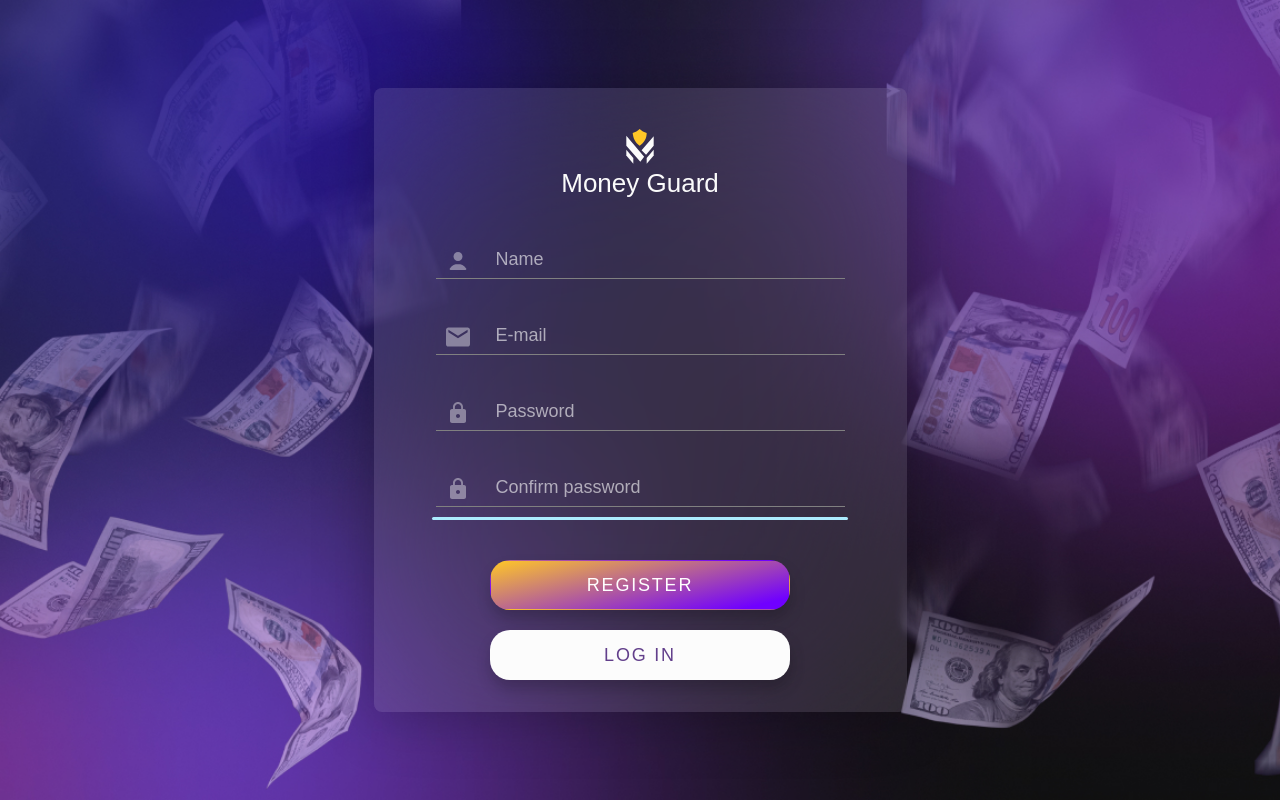
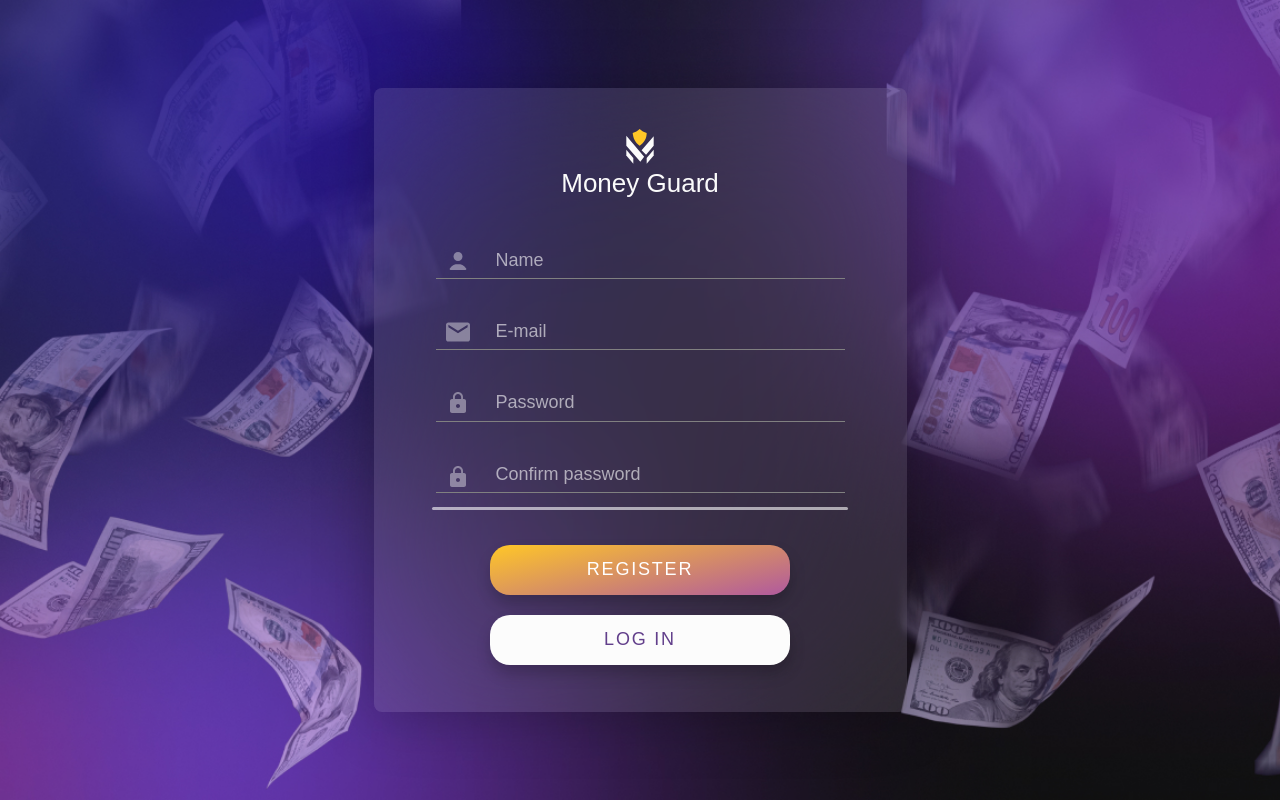
Before and after one commit to IshNekittt/code-guard-frontend, a React (Vite) app: page / in a window 1280 px wide. Built offline with nearby package versions, Linux system fonts and the light colour scheme.

Commit message:
registration desktop version

```diff
--- a/src/components/registerForm/registerForm.jsx
+++ b/src/components/registerForm/registerForm.jsx
@@ -40,37 +40,40 @@ const RegistrationForm = () =>{
                     </svg>
                     <input type="text" placeholder="Name" {...register('name')} />
                 </div>
-                {errors.name && <p className={s.errorMessage}>{errors.name.message}</p>}
-
+                <p className={s.errorMessage}>
+                    {errors.name?.message || '\u00A0'}
+                </p>
                 <div className={s.inputGroup}>
                     <svg className={s.inputIcon} width="24" height="24">
                         <use href="/src/assets/icons.svg#icon-email"></use>
                     </svg>
                     <input type="email" placeholder="E-mail" {...register('email')} />
                 </div>
-                {errors.email && <p className={s.errorMessage}>{errors.email.message}</p>}
-
+                <p className={s.errorMessage}>
+                    {errors.email?.message || '\u00A0'}
+                </p>
                 <div className={s.inputGroup}>
                     <svg className={s.inputIcon} width="24" height="24">
                         <use href="/src/assets/icons.svg#icon-password"></use>
                     </svg>
                     <input type="password" placeholder="Password" {...register('password')} />
                 </div>
-                {errors.password && <p className={s.errorMessage}>{errors.password.message}</p>}
-
-                <div className={s.inputGroup} style={{marginBottom: '10px'}}>
+                <p className={s.errorMessage}>
+                    {errors.password?.message || '\u00A0'}
+                </p>
+                <div className={s.inputGroup} style={{marginBottom: '10px', height: '40px'}}>
                     <svg className={s.inputIcon} width="24" height="24">
                         <use href="/src/assets/icons.svg#icon-password"></use>
                     </svg>
                     <input type="password" placeholder="Confirm password" {...register('confirmPassword')} />
-                    {errors.confirmPassword && (<p className={s.errorMessage}>{errors.confirmPassword.message}</p>)}
-
                 </div>
-
 
                 <div className={s.progressBar}>
                     <div className={s.progress} style={{ width: `${progressPercent}%` }}></div>
                 </div>
+                <p className={s.errorMessage} style={{top: '-50px'}}>
+                    {errors.confirmPassword?.message || '\u00A0'}
+                </p>
 
                 <button type="submit" className={s.registerButton}>
                     Register
--- a/src/components/registerForm/registerForm.module.css
+++ b/src/components/registerForm/registerForm.module.css
@@ -43,40 +43,47 @@ body{
     width: 409px;
 }
 
-.inputGroup:last-child {
-    margin-bottom: 0 !important;
-}
 .inputIcon {
     position: absolute;
+    left: 10px;
     top: 50%;
-    left: 10px;
     transform: translateY(-50%);
     color: gray;
   }
-
   .inputGroup input {
     width: 100%;
-    padding: 10px 10px 10px 40px;
+    padding: 5px 10px 5px 60px;
     background: transparent;
     border: none;
     border-bottom: 1px solid gray;
     color: white;
     outline: none;
     box-sizing: border-box;
+    font-family: "Poppins", sans-serif;
+    font-weight: 400;
+    font-size: 18px;
+    line-height: 1.4;
   }
 
   .inputGroup input::placeholder {
     font-family: "Poppins", sans-serif;
-    padding-left: 20px;
     font-weight: 400;
     font-size: 18px;
     color: rgba(255, 255, 255, 0.6);
   }
 
+  .inputGroup input:focus,
+.inputGroup input:hover {
+  margin-bottom: 0;
+}
   .errorMessage {
-    font-size: 12px;
+    font-size: 14px;
     color: red;
+    position: relative;
+    top: -40px;
+    margin-bottom: -40px;
 }
+
 .inputError {
   border-bottom: 1px solid red !important; /* червона підкреслена рамка для помилки */
 }
@@ -84,12 +91,12 @@ body{
 
 .progressBar {
     position: relative;
-    background: #acebfe; /* світло-сірий фон */
-    height: 3px;
+    background: rgba(255, 255, 255, 0.6); /* білий з прозорістю 60% */    height: 3px;
     border-radius: 10px;
     margin: 0 0 40px 0;
     width: 78%;
     overflow: hidden;
+    box-sizing: border-box;
 }
 
 .progress {
@@ -97,18 +104,21 @@ body{
   top: 0;
   left: 0;
   height: 100%;
-  width: 100%; /* або скільки потрібно (відсоток заповнення) */
-  background: #FFC727; /* однотонний яскраво-жовтий */
+  width: 100%;
+  background: #FFC727;
   border-radius: 10px;
   transition: width 0.3s ease;
 }
 
 .registerButton {
+  box-sizing: border-box;
+  border: none;
   border-radius: 20px;
   width: 300px;
   height: 50px;
   box-shadow: 1px 9px 15px 0 rgba(0, 0, 0, 0.2);
   background: linear-gradient(167deg, #ffc727 0%, #9e40ba 61.46%, #7000ff 90.54%);
+  background-size: 200% 200%;
   font-family: "Poppins", sans-serif;
   font-weight: 400;
   font-size: 18px;
@@ -117,7 +127,14 @@ body{
   text-align: center;
   color: #fff;
   margin-bottom: 20px;
+  transition: background-position 0.5s ease;
+  cursor: pointer;
 }
+
+.registerButton:hover {
+  background-position: right center;
+}
+
 
 .loginButton {
     border-radius: 20px;
```
Also changed, not shown: src/assets/Rectangle.jpg (added). Lines whose indentation alone changed are shown as unchanged.
